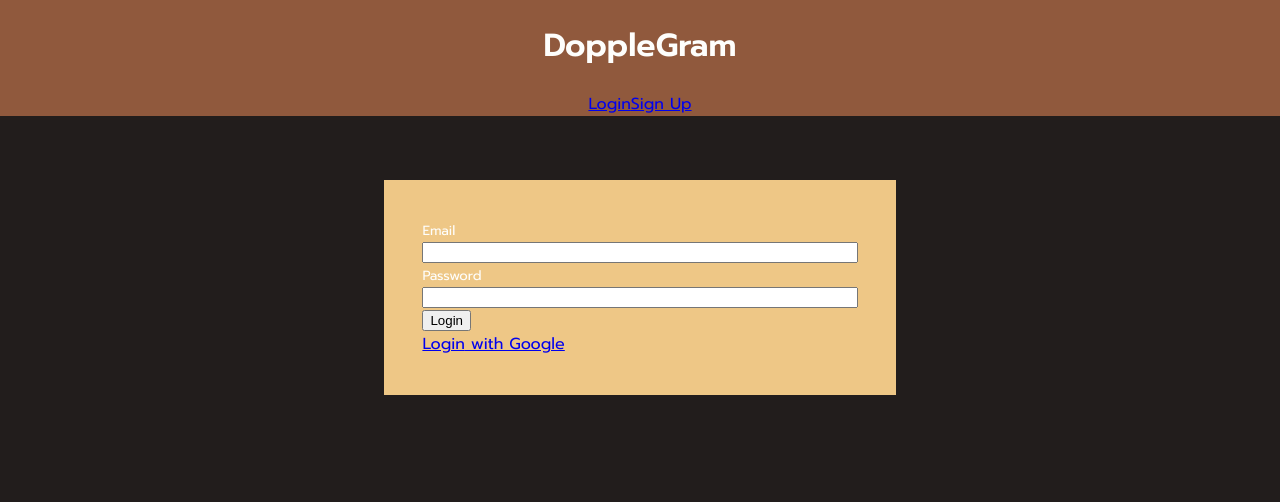
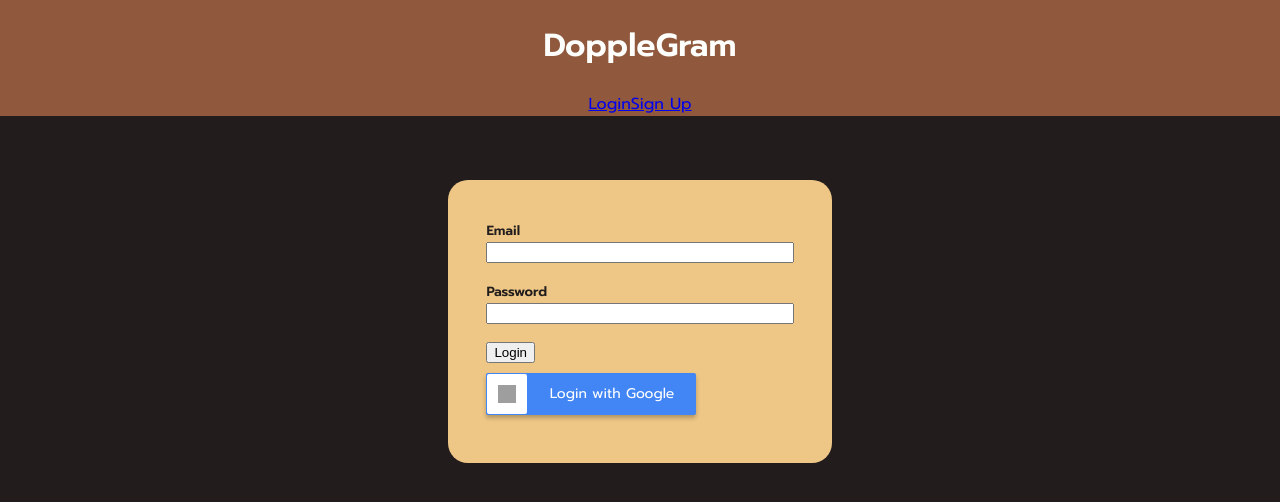
Before and after one commit to Gumgooki/dopplegram, a React app: page /my-images in a window 1280 px wide. Built offline with nearby package versions, Linux system fonts and the light colour scheme; no server answers; grey boxes are pictures that could not be loaded.

Commit message:
created a login/signup with google button wiht proper styling

```diff
--- a/client/components/authform.js
+++ b/client/components/authform.js
@@ -79,7 +79,14 @@ const AuthForm = props => {
         </div>
         {error && error.response && <div> {error.response.data} </div>}
       </form>
-      <a href="/auth/google">{displayName} with Google</a>
+      <a href="/auth/google">
+        <div className="google-btn">
+        <div className="google-icon-wrapper">
+          <img className="google-icon" src="https://upload.wikimedia.org/wikipedia/commons/5/53/Google_%22G%22_Logo.svg"/>
+        </div>
+        <p className={name+'-btn-text btn-text'}>{displayName} with Google</p>
+      </div>
+      </a>
     </div>
   )
 }
--- a/public/style.css
+++ b/public/style.css
@@ -101,12 +101,68 @@ body {
 /* Credential Forms */
 
 .credentialForm {
-  margin: 5% 30%;
+  margin: 5% 35%;
   padding: 3%;
   background-color: #eec786;
+  border-radius: 20px;
 }
 
 .credentialField {
   display: flex;
   flex-direction: column;
+  padding-bottom: 1rem;
 }
+
+.credentialField label {
+  color: #221d1c;
+  font-weight: 600;
+}
+
+.google-btn {
+  width: 210px;
+  height: 42px;
+  background-color: #4285f4;
+  border-radius: 2px;
+  box-shadow: 0 3px 4px 0 rgba(0, 0, 0, 0.25);
+  margin: 3% 0;
+}
+
+.google-btn:hover {
+  box-shadow: 0 0 6px #4285f4;
+}
+.google-btn:active {
+  background: #1669f2;
+}
+
+.google-icon-wrapper {
+  position: absolute;
+  margin-top: 1px;
+  margin-left: 1px;
+  width: 40px;
+  height: 40px;
+  border-radius: 2px;
+  background-color: #fff;
+}
+.google-icon {
+  position: absolute;
+  margin-top: 11px;
+  margin-left: 11px;
+  width: 18px;
+  height: 18px;
+}
+
+.signup-btn-text {
+  float: right;
+  margin: 10px 13px 0 0;
+}
+
+.login-btn-text {
+  float: right;
+  margin: 10px 22px 0 0;
+}
+
+.btn-text {
+  color: #fff;
+  font-size: 14px;
+  text-decoration: none;
+}
```
